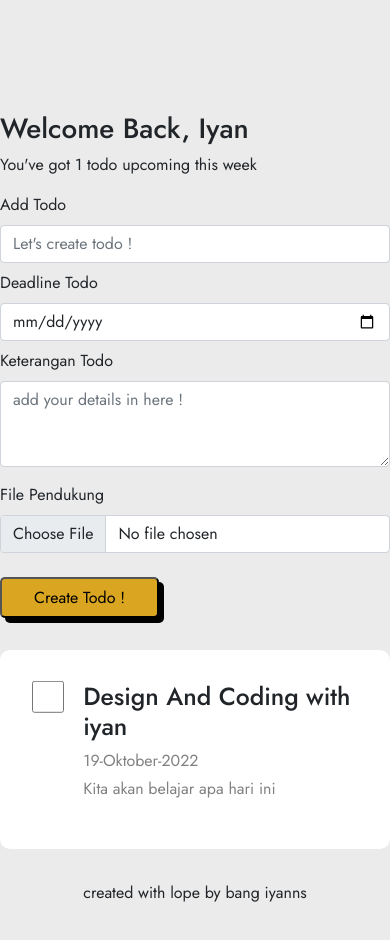
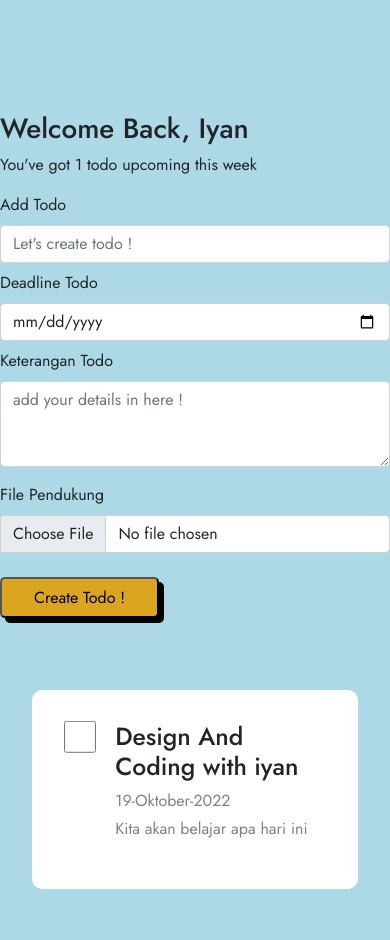
Before and after one commit to justnotiyann/FRONT-END-TODO, a website: page index.html in a window 390 px wide. Before the commit the page ends 905 px from the top, so only its background shows below. Drawn offline with nearby package versions, Linux system fonts and the light colour scheme.

Commit message:
media screen

```diff
--- a/index.html
+++ b/index.html
@@ -26,25 +26,25 @@
                 </div>
                 <div class="add_todo" id="form_todo">
                     <form action="" autocomplete="off">
-                        <div class=" col mb-2">
+                        <div class="col mb-2">
                             <label class="form-label" for="add_todo">Add Todo</label>
-                            <input class="form-control" type="text" name="" id="add_todo"
+                            <input width="50px" class="form-control" type="text" name="" id="add_todo"
                                 placeholder="Let's create todo !">
                         </div>
                         <div class="col mb-2">
                             <label class="form-label" for="deadline_todo">Deadline Todo</label>
-                            <input class="form-control" type="date" name="" id="deadline_todo">
+                            <input width="50px" class="form-control" type="date" name="" id="deadline_todo">
                         </div>
-                        <div class="mb-3">
+                        <div class="col mb-3">
                             <label for="keterangan_todo" class="form-label">Keterangan Todo</label>
                             <textarea class="form-control" id="keterangan_todo" rows="3"
                                 placeholder="add your details in here !"></textarea>
                         </div>
                         <div class="col mb-2">
                             <label class="form-label" for="file_pendukung">File Pendukung</label>
-                            <input class="form-control" type="file" name="" id="file_pendukung">
+                            <input width="50px" class="form-control" type="file" name="" id="file_pendukung">
                         </div>
-                        <div class="col">
+                        <div class="col mb-2">
                             <button>Create Todo !</button>
                         </div>
                     </form>
@@ -63,9 +63,6 @@
                             <div class="display_todo_content_content">
                                 <span>19-Oktober-2022</span>
                                 <p class="mt-1">Kita akan belajar apa hari ini</p>
-                                <!-- <a href="">
-                                file pendukung
-                            </a> -->
                             </div>
                         </div>
                     </div>
@@ -74,9 +71,9 @@
         </div>
     </main>
 
-    <footer>
-        created with lope by bang iyanns
-    </footer>
+    <!-- <footer>
+        develope with lope by bang iyanns
+    </footer> -->
 
     <script src="./src/javascripts/script.js"></script>
 </body>
--- a/scss/style.scss
+++ b/scss/style.scss
@@ -14,7 +14,6 @@ $goldenrod: goldenrod;
 
 body {
   font-family: "Jost", sans-serif;
-
   background-color: rgb(235, 235, 235);
 }
 
@@ -25,6 +24,7 @@ main {
   .add_todo {
     margin-bottom: 2em;
     form {
+      overflow: hidden;
       button {
         margin-top: 1em;
         padding: 0.4em 2em;
@@ -38,6 +38,11 @@ main {
       }
     }
   }
+  .display_todo {
+    margin-bottom: 2em;
+    padding: 2em;
+    overflow: auto;
+    height: 35em;
     .wrapper {
       display: flex;
       background-color: white;
@@ -78,7 +83,18 @@ main {
       }
     }
   }
+}
 
 footer {
   text-align: center;
 }
+
+@media only screen and (max-width: 600px) {
+  body {
+    background-color: lightblue;
+  }
+  .display_todo {
+    flex-direction: column;
+    overflow: hidden;
+  }
+}
```
Also changed, not shown: src/stylesheets/style.css. Lines whose indentation alone changed are shown as unchanged.
